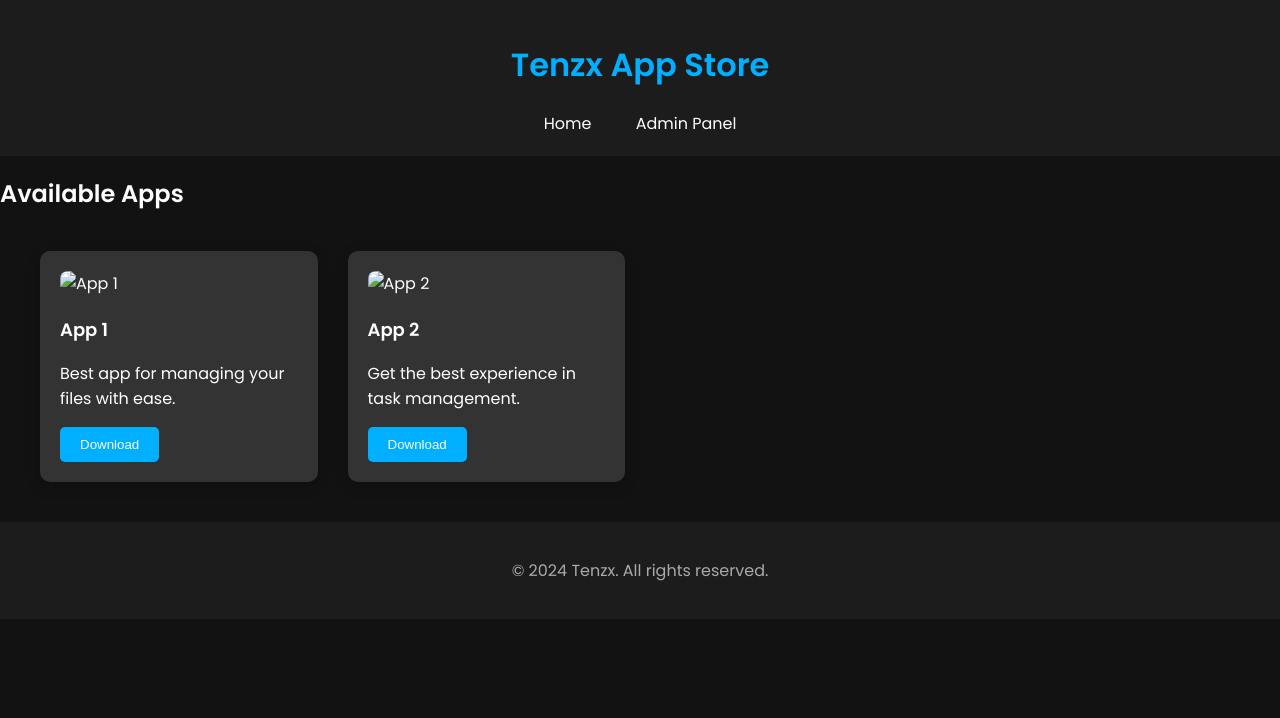
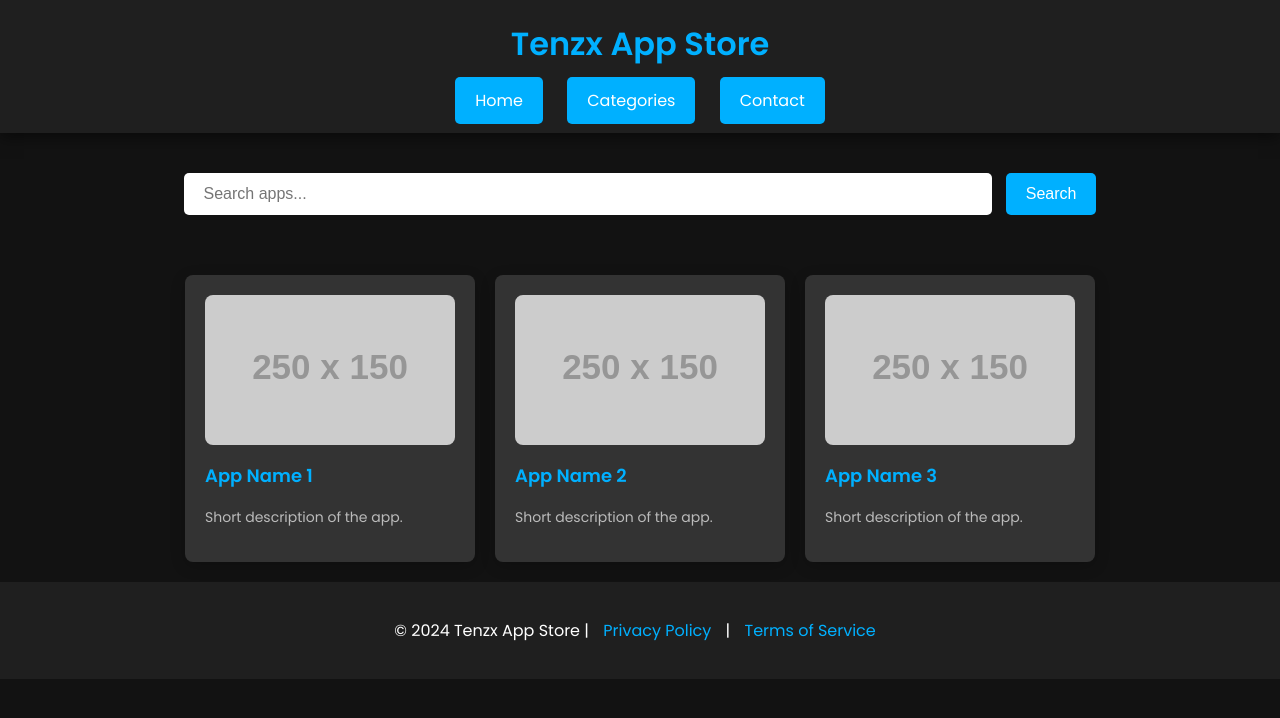
Before and after one commit to Hnoodhlite/StoreTNX, a plain HTML site: page store.html in a window 1280 px wide. Drawn offline with Linux system fonts and the light colour scheme; placeholder pictures from the web are drawn by us.

Commit message:
Update store.html

```diff
--- a/store.html
+++ b/store.html
@@ -8,79 +8,123 @@
   <style>
     body {
       font-family: 'Poppins', sans-serif;
-      background-color: #121212;
       margin: 0;
       padding: 0;
+      background-color: #121212;
       color: white;
     }
+
     header {
-      background-color: #1c1c1c;
+      background-color: #1f1f1f;
       padding: 20px;
       text-align: center;
+      box-shadow: 0 4px 15px rgba(0, 0, 0, 0.5);
     }
+
     header h1 {
       color: #00b0ff;
+      margin: 0;
     }
-    header nav {
-      margin-top: 15px;
+
+    .nav-links {
+      margin-top: 20px;
     }
-    header nav a {
-      color: #fff;
-      padding: 10px 20px;
+
+    .nav-links a {
+      color: white;
+      padding: 12px 20px;
+      margin: 0 10px;
       text-decoration: none;
+      border-radius: 5px;
+      background-color: #00b0ff;
       font-size: 16px;
+      transition: all 0.3s;
+    }
+
+    .nav-links a:hover {
+      background-color: #0090cc;
+    }
+
+    .search-bar {
+      text-align: center;
+      margin: 40px 0;
+    }
+
+    .search-bar input {
+      padding: 12px 20px;
+      width: 60%;
+      border: none;
       border-radius: 5px;
-      transition: background 0.3s;
+      font-size: 16px;
     }
-    header nav a:hover {
+
+    .search-bar button {
       background-color: #00b0ff;
+      color: white;
+      border: none;
+      padding: 12px 20px;
+      border-radius: 5px;
+      cursor: pointer;
+      font-size: 16px;
+      margin-left: 10px;
     }
-    .app-grid {
-      display: grid;
-      grid-template-columns: repeat(auto-fill, minmax(250px, 1fr));
-      gap: 30px;
-      margin: 40px;
+
+    .search-bar button:hover {
+      background-color: #0090cc;
     }
+
+    .app-container {
+      display: flex;
+      flex-wrap: wrap;
+      justify-content: center;
+      gap: 20px;
+      padding: 20px;
+    }
+
     .app-card {
       background-color: #333;
       padding: 20px;
-      border-radius: 10px;
+      width: 250px;
+      border-radius: 8px;
       box-shadow: 0 4px 15px rgba(0, 0, 0, 0.2);
-      transition: transform 0.3s;
+      transition: transform 0.3s ease-in-out;
     }
-    .app-card:hover {
-      transform: translateY(-10px);
-      box-shadow: 0 15px 30px rgba(0, 0, 0, 0.3);
-    }
+
     .app-card img {
       width: 100%;
       border-radius: 8px;
-      max-height: 200px;
-      object-fit: cover;
     }
+
+    .app-card:hover {
+      transform: scale(1.05);
+    }
+
     .app-card h3 {
-      margin-top: 20px;
+      margin-top: 10px;
       font-size: 18px;
+      color: #00b0ff;
     }
-    .app-card .btn {
-      background-color: #00b0ff;
-      padding: 10px 20px;
-      color: #fff;
-      border: none;
-      border-radius: 5px;
-      cursor: pointer;
-      transition: background-color 0.3s;
+
+    .app-card p {
+      font-size: 14px;
+      color: #bbb;
     }
-    .app-card .btn:hover {
-      background-color: #0090cc;
-    }
+
     footer {
-      background-color: #1c1c1c;
+      background-color: #1f1f1f;
       padding: 20px;
       text-align: center;
+      color: white;
     }
-    footer p {
-      color: #aaa;
+
+    footer a {
+      color: #00b0ff;
+      text-decoration: none;
+      margin: 0 10px;
+    }
+
+    footer a:hover {
+      text-decoration: underline;
     }
   </style>
 </head>
@@ -88,35 +132,55 @@
 
 <header>
   <h1>Tenzx App Store</h1>
-    <nav>
-      <a href="index.html">Home</a>
-      <a href="admin.html">Admin Panel</a>
-    </nav>
+  <div class="nav-links">
+    <a href="#">Home</a>
+    <a href="#">Categories</a>
+    <a href="#">Contact</a>
+  </div>
 </header>
 
-  <div class="container">
-    <h2>Available Apps</h2>
-    <div class="app-grid">
-      <!-- App 1 -->
+<div class="search-bar">
+  <input type="text" id="searchBox" placeholder="Search apps...">
+  <button onclick="searchApps()">Search</button>
+</div>
+
+<div class="app-container" id="appContainer">
   <div class="app-card">
-        <img src="app1.jpg" alt="App 1">
-        <h3>App 1</h3>
-        <p>Best app for managing your files with ease.</p>
-        <button class="btn">Download</button>
+    <img src="https://via.placeholder.com/250x150" alt="App 1">
+    <h3>App Name 1</h3>
+    <p>Short description of the app.</p>
   </div>
-      <!-- App 2 -->
   <div class="app-card">
-        <img src="app2.jpg" alt="App 2">
-        <h3>App 2</h3>
-        <p>Get the best experience in task management.</p>
-        <button class="btn">Download</button>
+    <img src="https://via.placeholder.com/250x150" alt="App 2">
+    <h3>App Name 2</h3>
+    <p>Short description of the app.</p>
   </div>
+  <div class="app-card">
+    <img src="https://via.placeholder.com/250x150" alt="App 3">
+    <h3>App Name 3</h3>
+    <p>Short description of the app.</p>
   </div>
 </div>
 
 <footer>
-    <p>&copy; 2024 Tenzx. All rights reserved.</p>
+  <p>&copy; 2024 Tenzx App Store | <a href="#">Privacy Policy</a> | <a href="#">Terms of Service</a></p>
 </footer>
+
+<script>
+  function searchApps() {
+    let searchTerm = document.getElementById('searchBox').value.toLowerCase();
+    let apps = document.querySelectorAll('.app-card');
+
+    apps.forEach(function(app) {
+      let appName = app.querySelector('h3').textContent.toLowerCase();
+      if (appName.includes(searchTerm)) {
+        app.style.display = 'block';
+      } else {
+        app.style.display = 'none';
+      }
+    });
+  }
+</script>
 
 </body>
 </html>
```
Lines whose indentation alone changed are shown as unchanged.
